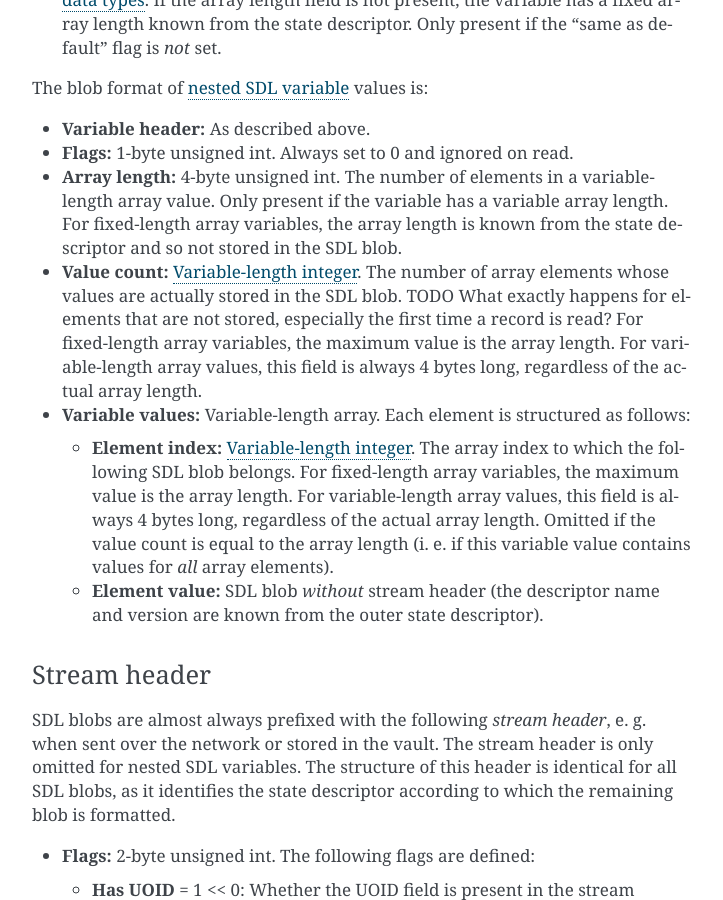
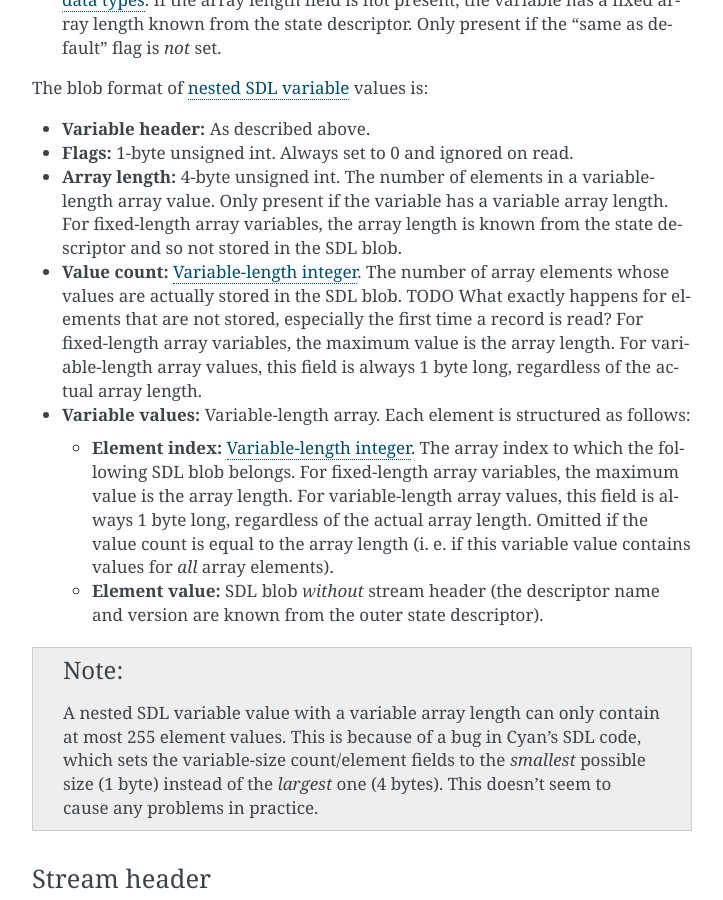
Before and after one commit to dgelessus/NAGUS, a Sphinx documentation site: the page built from docs/uru/sdl.rst, in a window 1280 px wide and 900 px high, scrolled down 10644 px. Shown: the whole window, without its empty margins (388-1111 px from the left). Built offline with Sphinx 7.4.7, drawn with Linux system fonts in a browser that asks for light colours.

Commit message:
Fix documentation for variable-length nested SDL variable values

```diff
--- a/docs/uru/sdl.rst
+++ b/docs/uru/sdl.rst
@@ -578,7 +578,7 @@ The blob format of :ref:`nested SDL variable <sdl_nested_types>` values is:
   For fixed-length array variables,
   the maximum value is the array length.
   For variable-length array values,
-  this field is always 4 bytes long,
+  this field is always 1 byte long,
   regardless of the actual array length.
 * **Variable values:** Variable-length array.
   Each element is structured as follows:
@@ -588,12 +588,19 @@ The blob format of :ref:`nested SDL variable <sdl_nested_types>` values is:
     For fixed-length array variables,
     the maximum value is the array length.
     For variable-length array values,
-    this field is always 4 bytes long,
+    this field is always 1 byte long,
     regardless of the actual array length.
     Omitted if the value count is equal to the array length
     (i. e. if this variable value contains values for *all* array elements).
   * **Element value:** SDL blob *without* stream header
     (the descriptor name and version are known from the outer state descriptor).
+
+.. note::
+
+  A nested SDL variable value with a variable array length can only contain at most 255 element values.
+  This is because of a bug in Cyan's SDL code,
+  which sets the variable-size count/element fields to the *smallest* possible size (1 byte) instead of the *largest* one (4 bytes).
+  This doesn't seem to cause any problems in practice.
 
 Stream header
 ^^^^^^^^^^^^^
```
